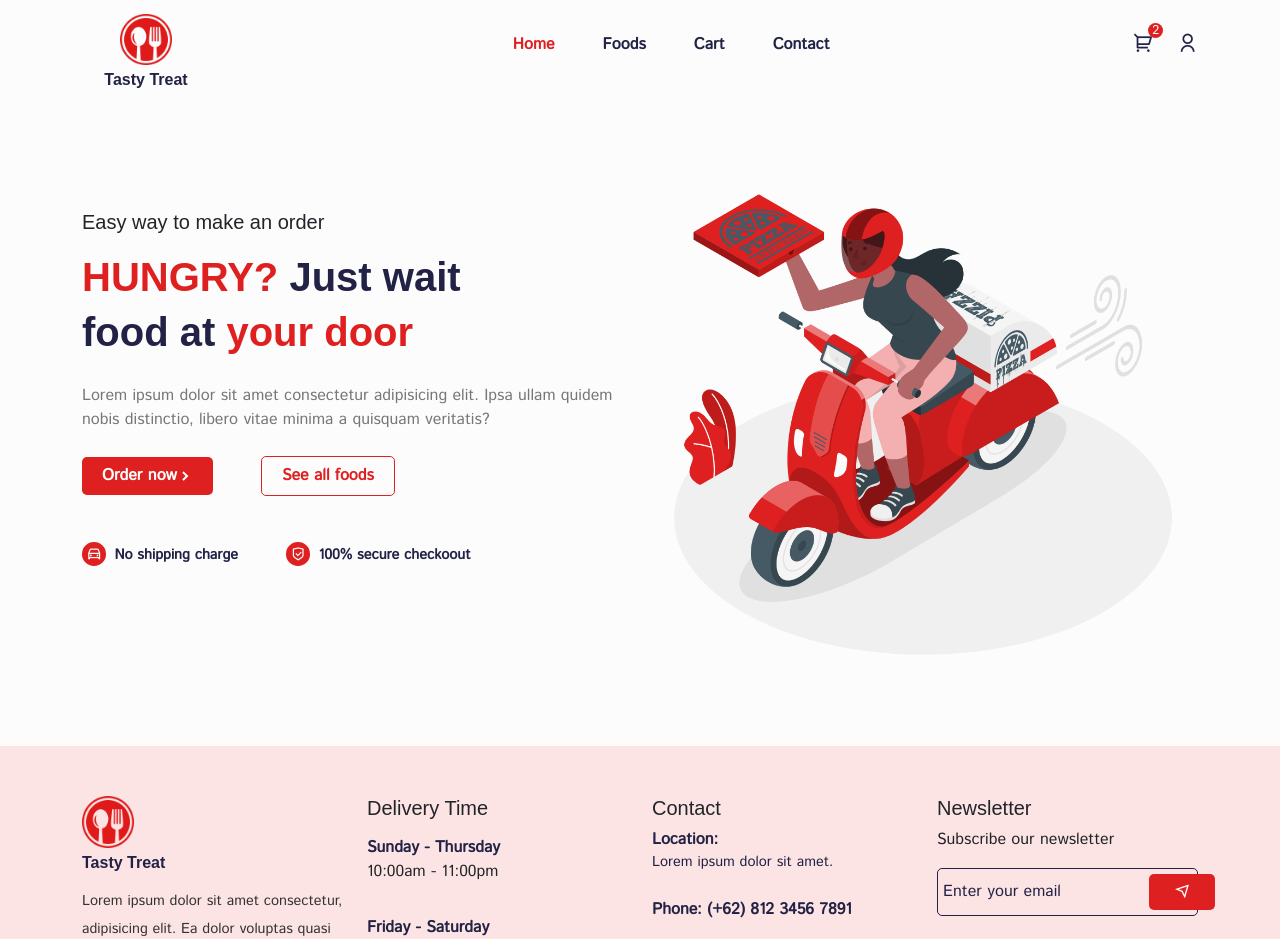
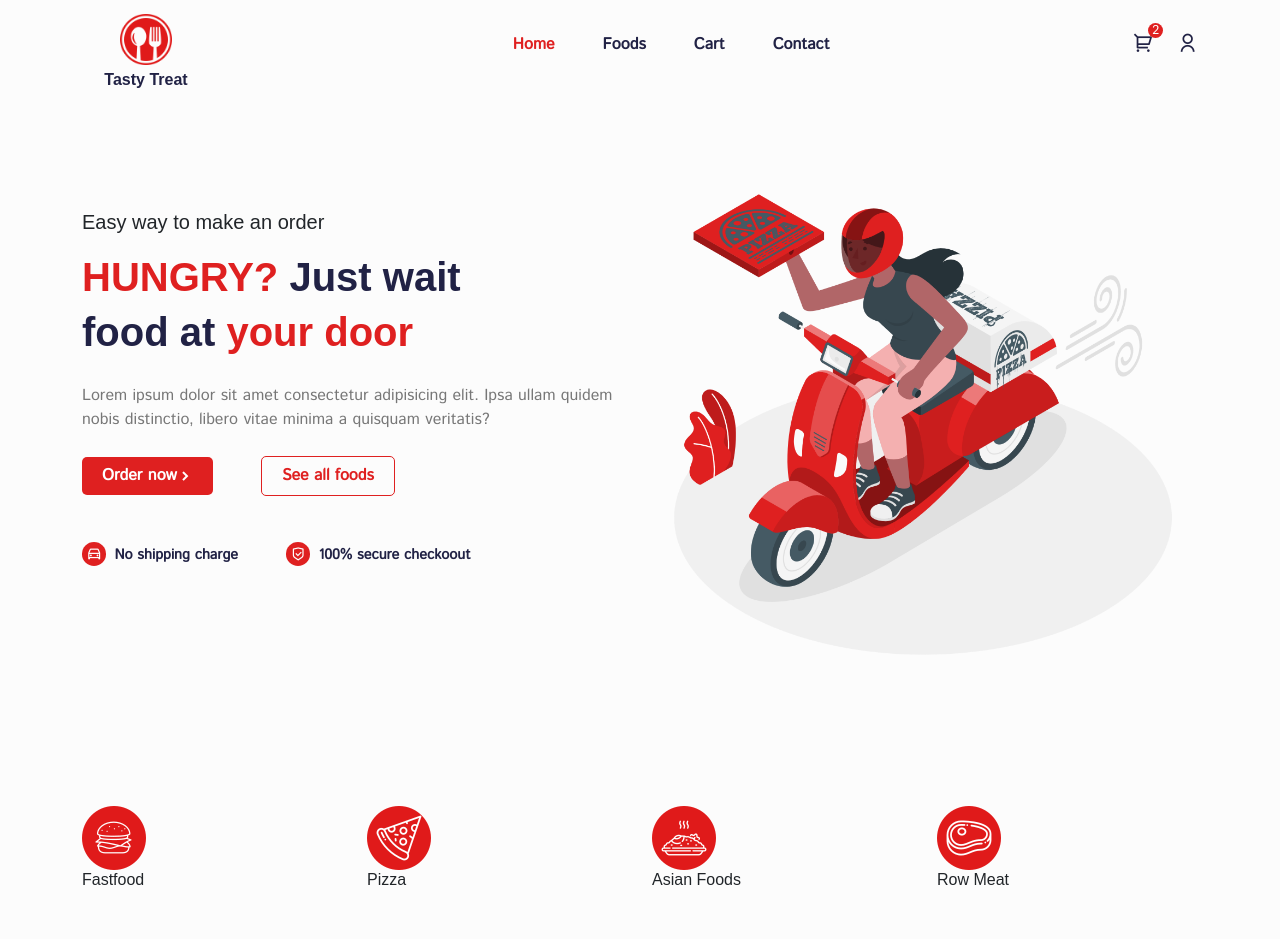
Before and after one commit to lokamabari/adifa, a React (Create React App) app: page /home in a window 1280 px wide. Shown: the top 939 px of the page. Built offline with nearby package versions, Linux system fonts and the light colour scheme; a web font is replaced by a local one.

Commit message:
category add

```diff
--- /dev/null
+++ b/src/components/UI/category/Category.jsx
@@ -0,0 +1,47 @@
+import React from 'react'
+import { Container, Row, Col } from 'reactstrap'
+
+import categoryImg01 from '../../../assets/images/category-01.png'
+import categoryImg02 from '../../../assets/images/category-02.png'
+import categoryImg03 from '../../../assets/images/category-03.png'
+import categoryImg04 from '../../../assets/images/category-04.png'
+
+const categoryData = [
+    {
+        display:'Fastfood',
+        imgUrl: categoryImg01
+    },
+    {
+        display:'Pizza',
+        imgUrl: categoryImg02
+    },
+    {
+        display:'Asian Foods',
+        imgUrl: categoryImg03
+    },
+    {
+        display:'Row Meat',
+        imgUrl: categoryImg04
+    },
+]
+
+const Category = () => {
+  return <Container>
+    <Row>
+        {
+            categoryData.map((item,index)=>(
+                <Col lg='3' md='4' key={index} >
+                    <div className="category__item">
+                        <div className="category__img">
+                            <img src={item.imgUrl} alt="category-img" />
+                        </div>
+                        <h6>{item.display}</h6>
+                    </div>
+                </Col>
+            ))
+        }
+    </Row>
+  </Container>
+}
+
+export default Category
--- a/src/pages/Home.jsx
+++ b/src/pages/Home.jsx
@@ -3,6 +3,7 @@ import { Container, Row, Col } from 'reactstrap';
 import { Link } from 'react-router-dom';
 
 import Helmet from '../components/Helmet/Helmet.js'
+import Category from '../components/UI/category/Category.jsx';
 
 import '../styles/hero-section.css'
 
@@ -41,6 +42,10 @@ const Home = () => {
         </Row>
       </Container>
     </section>
+
+    <section>
+      <Category />
+    </section>
   </Helmet>
 }
 
```
